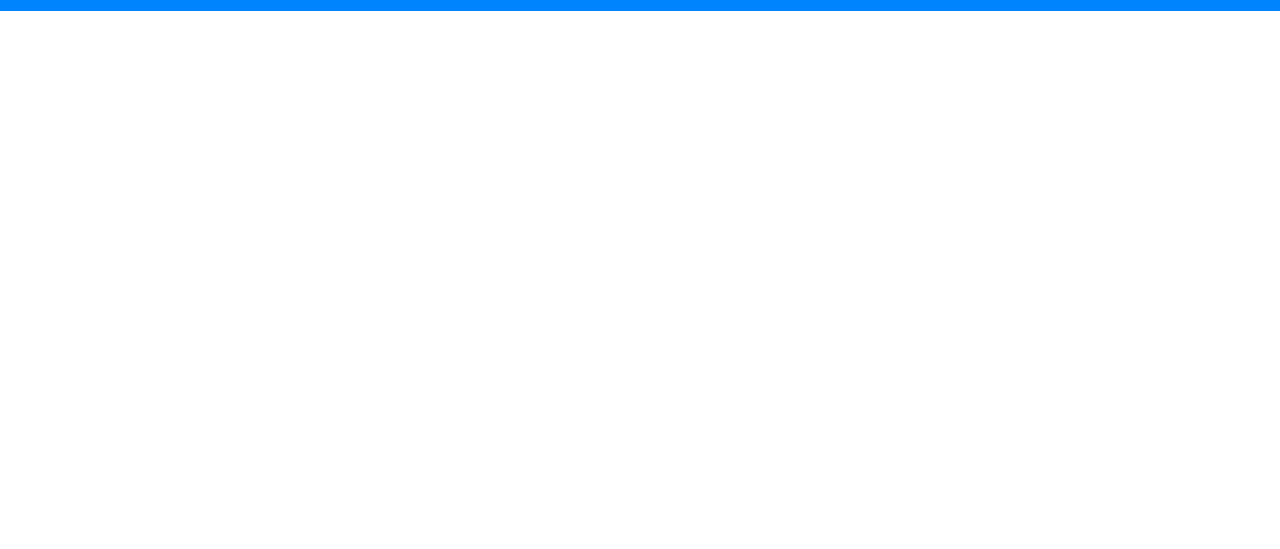
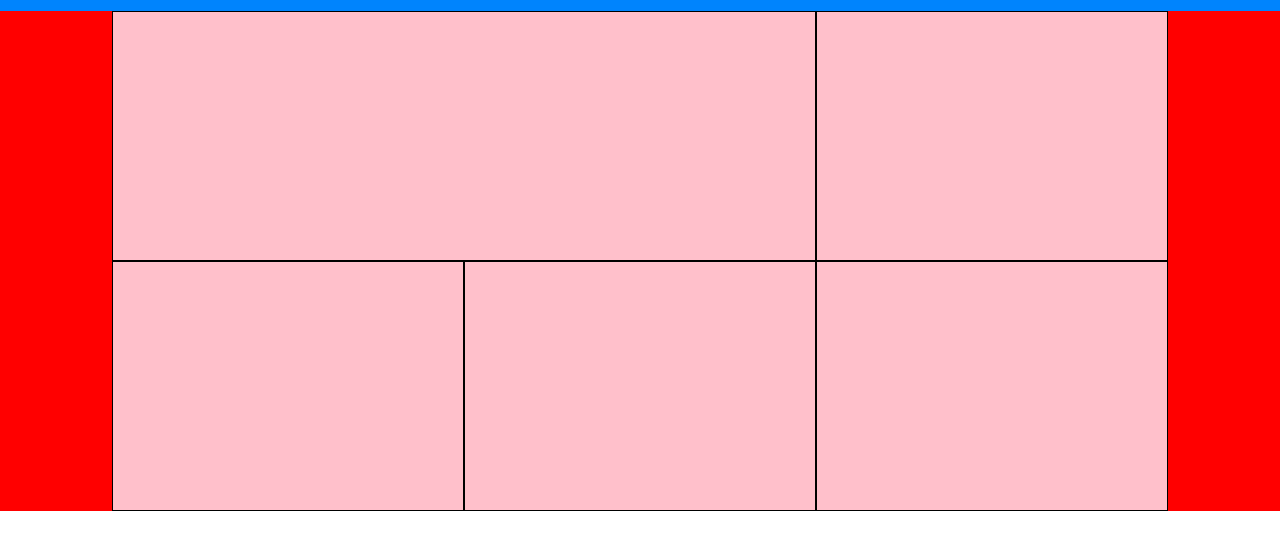
Before and after one commit to MarcoInchingoli89/htmlcss-responsive-layout, a plain HTML site: page index.html in a window 1280 px wide. Shown: the part 49-598 px from the top of the page. Drawn offline with Linux system fonts and the light colour scheme.

Commit message:
Add Section Demo Layout Main RespLayout

```diff
--- a/assets/css/style.css
+++ b/assets/css/style.css
@@ -48,6 +48,30 @@ header nav {
     display: none;
 }
 
+/* Main */
+
+.row {
+    display: flex;
+    flex-wrap: wrap;
+    margin: 0 -1rem;
+}
+
+[class^="col"] {
+    padding: 0 1rem;
+}
+
+.col_4, .md_4 {
+    width: calc((100% / 12) *4);
+}
+
+.col_8, .md_8 {
+    width: calc((100% / 12) *8);
+}
+
+.col_12 {
+    width: calc((100% / 12) *12);
+}
+
 /* Debug */
 
 .debug .logo {
@@ -60,6 +84,17 @@ header nav {
     height: 60px;
 }
 
+.debug .demo {
+    height: 500px;
+    background-color: red;
+}
+
+.debug [class^="col"] {
+    background-color: pink;
+    border: 1px solid black;
+    height: 250px;
+}
+
 /* Responsive */
 
 /* Mobile */
@@ -68,6 +103,7 @@ header nav {
     .main_menu {
         display: none;
     }
+
 }
 
 /* Tablet */
--- a/index.html
+++ b/index.html
@@ -20,7 +20,19 @@
 </header>
 
 <!-- main -->
-<main id="site_main"></main>
+<main id="site_main">
+    <section class="demo">
+        <div class="container">
+            <div class="row">
+                <div class="col_8 md_8"></div>
+                <div class="col_4 md_4"></div>
+                <div class="col_4 md_4"></div>
+                <div class="col_4 md_4"></div>
+                <div class="col_4 md_4"></div>
+            </div>
+        </div>
+    </section>
+</main>
 <!-- footer -->
 <footer id="site_footer"></footer>
 
```
